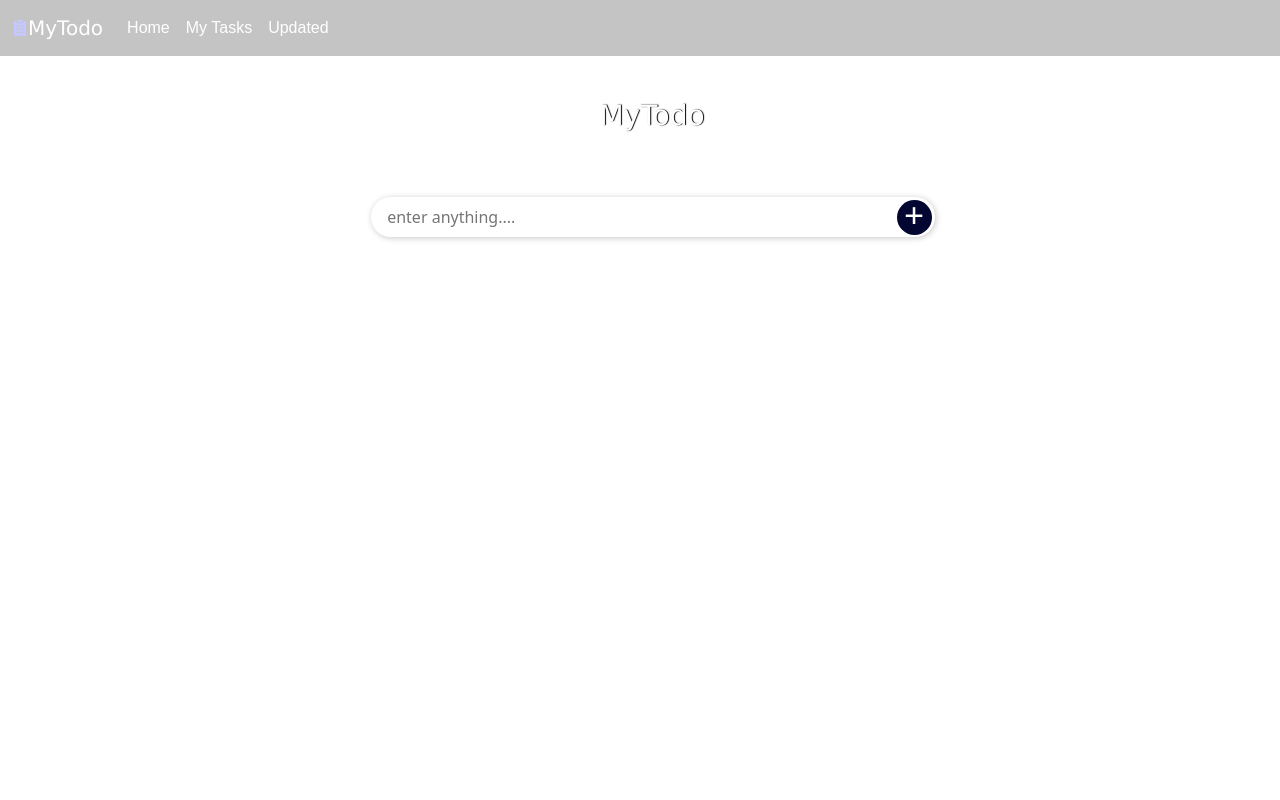
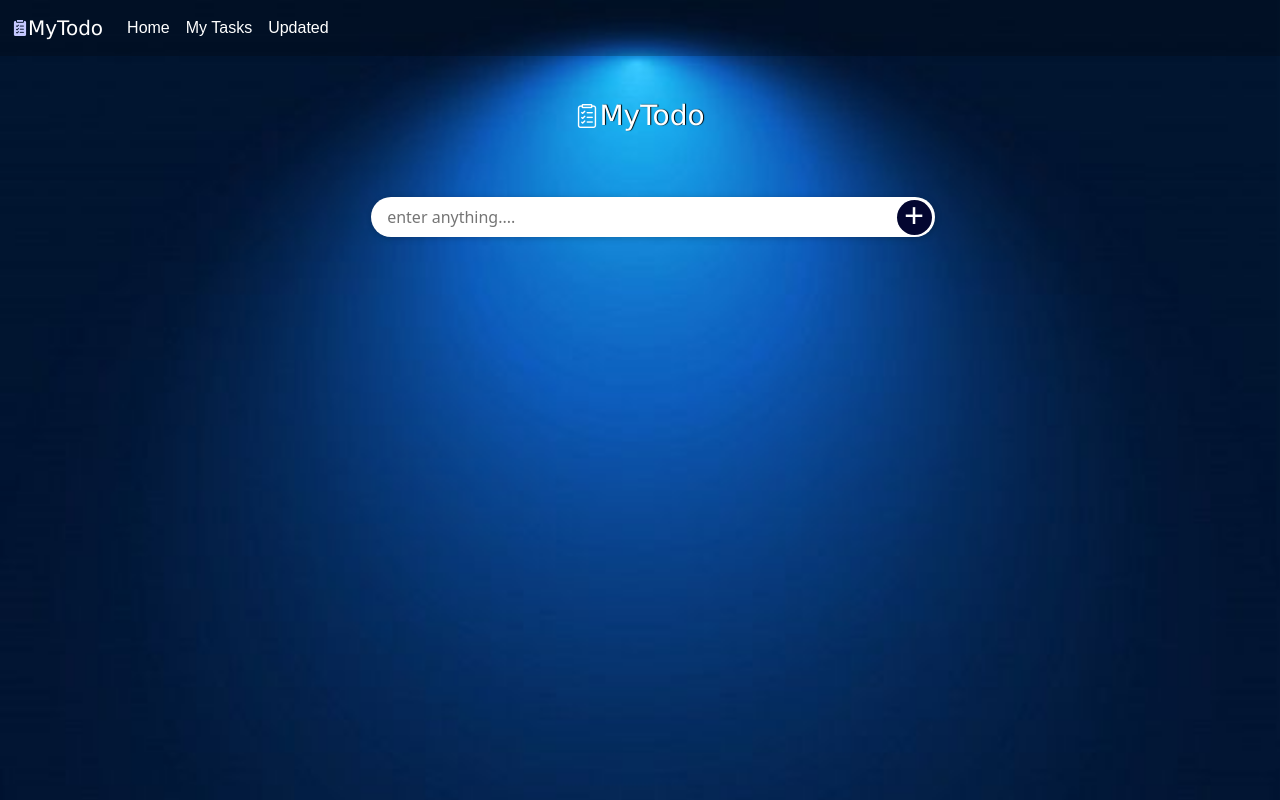
Before and after one commit to shahmem/TO-DO-LIST, a plain HTML site: page index.html in a window 1280 px wide. Drawn offline with nearby package versions, Linux system fonts and the light colour scheme.

Commit message:
Update index.html

```diff
--- a/index.html
+++ b/index.html
@@ -14,7 +14,7 @@
     crossorigin="anonymous"></script>
 </head>
 
-<body>
+<body style="background: url(img/bg.jpg);">
   <nav class="navbar navbar-expand-lg ">
     <div class="container-fluid">
       <a class="navbar-brand" href="#"><img class="nav-icon" src="img/nav-icon.png" alt="">MyTodo</a>
```
